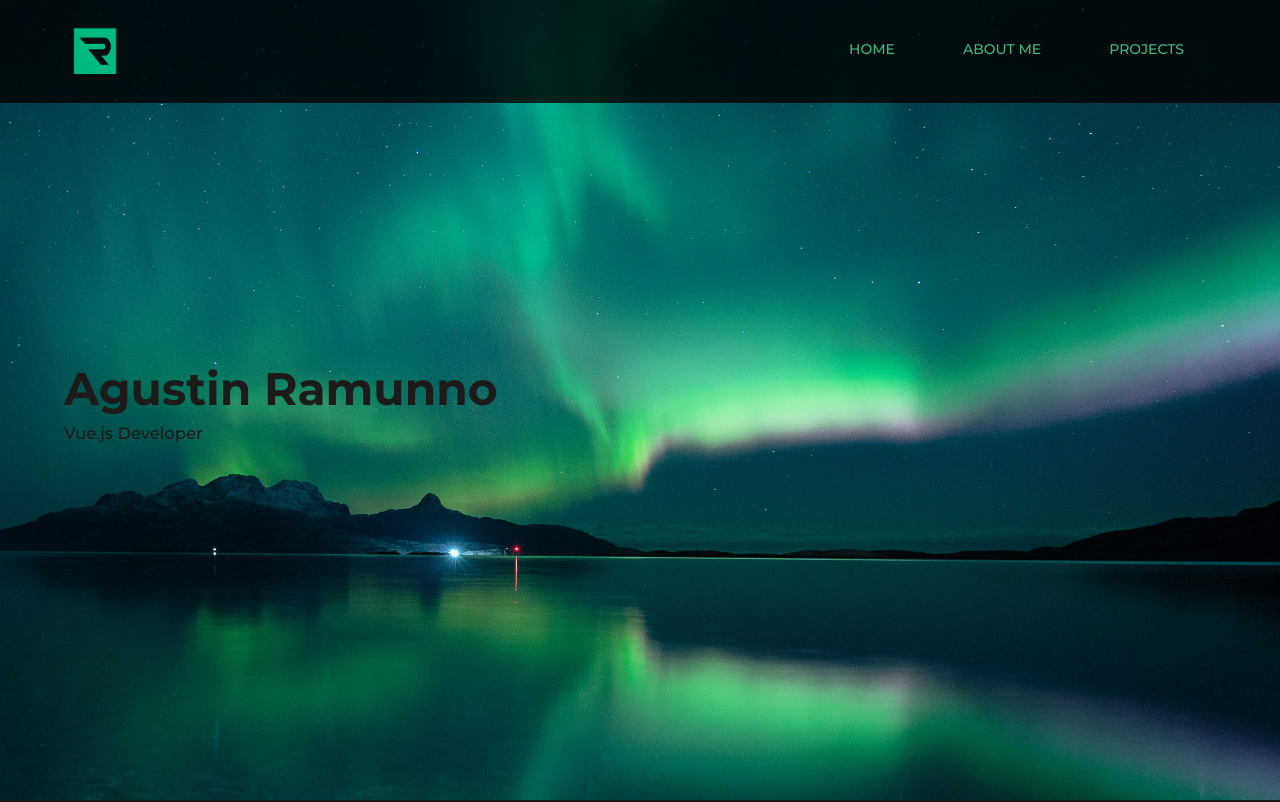
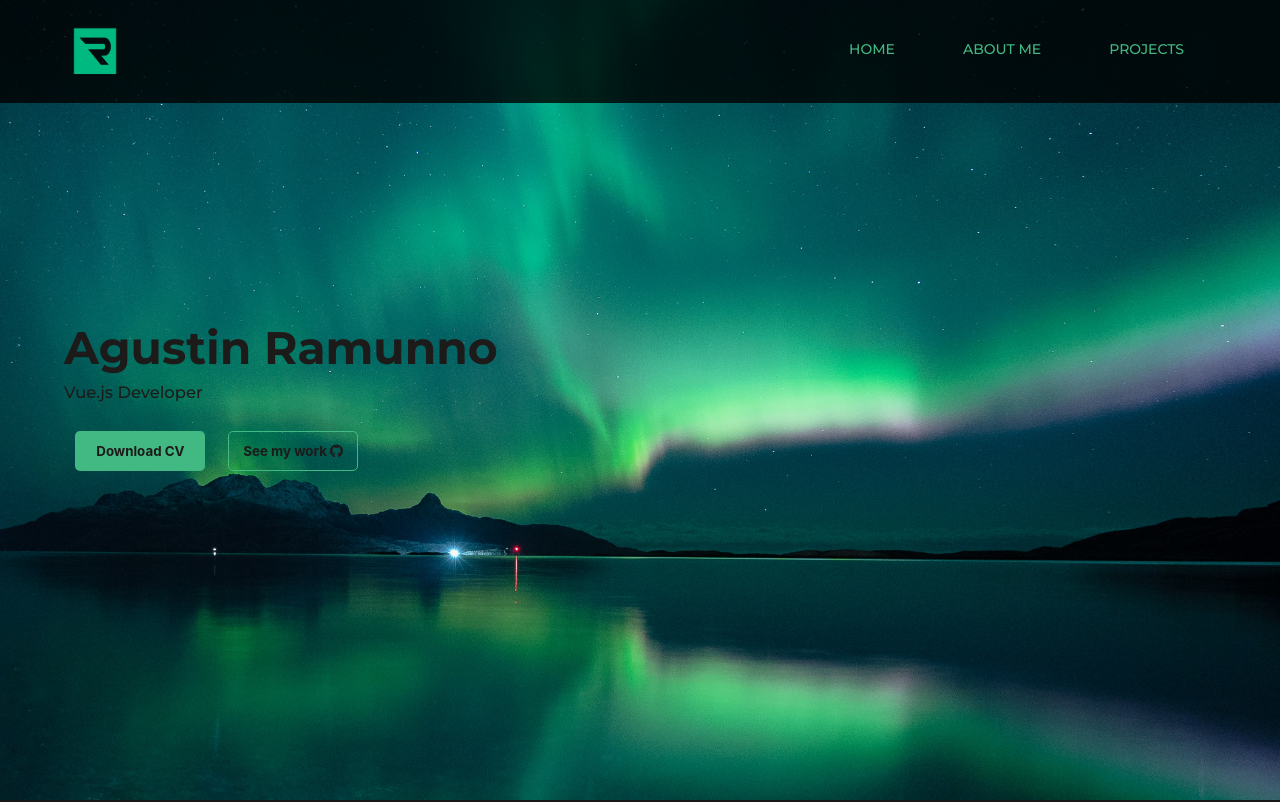
Before and after one commit to RamunnoAJ/my-portfolio, a Vue app: page / in a window 1280 px wide. Shown: the top 802 px of the page. Built offline with nearby package versions, Linux system fonts and the light colour scheme.

Commit message:
added buttons to main.vue

```diff
--- a/src/components/Main.vue
+++ b/src/components/Main.vue
@@ -4,10 +4,22 @@
       <div class="container">
         <h1 class="title">Agustin Ramunno</h1>
         <h2 class="subtitle">Vue.js Developer</h2>
+        <button type="button" @click="downloadFile" class="button-main"><iframe id="invisible"
+            style="display:none;"></iframe>Download
+          CV</button>
+        <button type="button" class="button-main button-main-2"><a href="https://github.com/RamunnoAJ"
+            target="_blank">See my work <i class="fa-brands fa-github"></i></a></button>
       </div>
     </div>
   </section>
 </template>
+
+<script setup>
+const downloadFile = () => {
+  const iframe = document.querySelector('#invisible')
+  iframe.src = ''
+}
+</script>
 
 <style scoped>
 .hero {
@@ -34,4 +46,54 @@
 .container {
   text-align: left;
 }
+
+.button-main {
+  min-width: 130px;
+  height: 40px;
+  color: var(--color-terciary);
+  padding: 5px 10px;
+  font-weight: bold;
+  cursor: pointer;
+  transition: all 0.3s ease;
+  position: relative;
+  display: inline-block;
+  outline: none;
+  overflow: hidden;
+  border-radius: 5px;
+  border: none;
+  background-color: var(--color-primary);
+  margin: var(--padding-xs-v) var(--padding-xxs-h);
+}
+
+.button-main-2 {
+  background-color: transparent;
+  border: 1px solid var(--color-primary);
+}
+
+.button-main:hover {
+  border-radius: 5px;
+  padding-right: 24px;
+  padding-left: 8px;
+}
+
+.button-main:hover::after {
+  opacity: 1;
+  right: 10px;
+}
+
+.button-main::after {
+  content: "\00BB";
+  position: absolute;
+  opacity: 0;
+  font-size: 20px;
+  line-height: 40px;
+  top: 0;
+  right: -20px;
+  transition: 0.4s;
+}
+
+a {
+  color: var(--color-terciary);
+  font-weight: bold;
+}
 </style>
```
